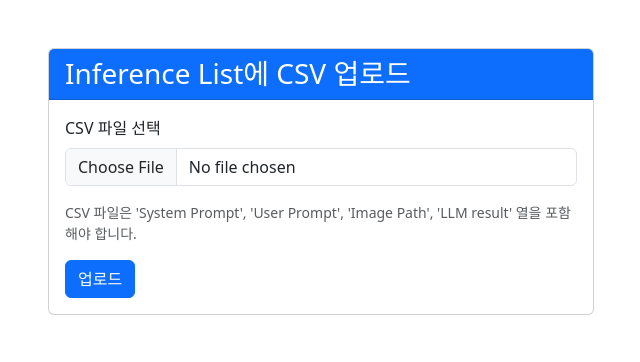
After one commit to aceail/llm_env, a Django app: page /inference/upload_csv/ in a window 1280 px wide. The commit adds this page. Shown: the top 362 px of the page, without its empty margins (319-959 px from the left). Run offline with Django 5.2, Linux system fonts and the light colour scheme.

Commit message:
csv upload

```diff
--- a/llm_env/evaluation/templates/evaluation/evaluation.html
+++ b/llm_env/evaluation/templates/evaluation/evaluation.html
@@ -42,7 +42,7 @@
             {% if user.is_authenticated %}
                 <span class="me-3">Welcome, {{ user.username }}!</span>
                 <a href="{% url 'inference_form' %}" class="btn btn-secondary">Inference Page</a>
-                <a href="{% url 'logout' %}" class="btn btn-danger">Logout</a>
+                <a href="{% url 'upload_csv' %}" class="btn btn-info">Upload CSV</a> <a href="{% url 'logout' %}" class="btn btn-danger">Logout</a>
             {% endif %}
         </div>
     </header>
--- /dev/null
+++ b/llm_env/inference/templates/inference/upload_csv.html
@@ -0,0 +1,37 @@
+<!DOCTYPE html>
+<html lang="ko">
+<head>
+    <meta charset="UTF-8">
+    <title>CSV 업로드</title>
+    <link href="https://cdn.jsdelivr.net/npm/bootstrap@5.3.3/dist/css/bootstrap.min.css" rel="stylesheet">
+</head>
+<body>
+<div class="container py-5">
+    <div class="row justify-content-center">
+        <div class="col-md-6">
+            <div class="card">
+                <div class="card-header bg-primary text-white">
+                    <h1 class="h3 mb-0">Inference List에 CSV 업로드</h1>
+                </div>
+                <div class="card-body">
+                    {% if error %}
+                        <div class="alert alert-danger">{{ error }}</div>
+                    {% endif %}
+                    <form method="post" enctype="multipart/form-data">
+                        {% csrf_token %}
+                        <div class="mb-3">
+                            <label for="csv_file" class="form-label">CSV 파일 선택</label>
+                            <input class="form-control" type="file" id="csv_file" name="csv_file" accept=".csv">
+                        </div>
+                        <p class="form-text text-muted">
+                            CSV 파일은 'System Prompt', 'User Prompt', 'Image Path', 'LLM result' 열을 포함해야 합니다.
+                        </p>
+                        <button type="submit" class="btn btn-primary">업로드</button>
+                    </form>
+                </div>
+            </div>
+        </div>
+    </div>
+</div>
+</body>
+</html>
--- a/llm_env/inference/urls.py
+++ b/llm_env/inference/urls.py
@@ -6,4 +6,5 @@ from . import views
 urlpatterns = [
     # views.inference_form 을 views.InferenceView.as_view() 로 변경
     path('', views.InferenceView.as_view(), name='inference_form'),
+    path('upload_csv/', views.UploadCsvView.as_view(), name='upload_csv'), # 이 부분을 추가해주세요.
 ]
--- a/llm_env/inference/views.py
+++ b/llm_env/inference/views.py
@@ -1,6 +1,46 @@
-from django.shortcuts import render
+# llm_env/inference/views.py
+
+from django.shortcuts import render, redirect # redirect 추가
 from django.views import View
 import re
+import csv  # 추가
+import json # 추가
+from .models import InferenceResult # 추가
+
+
+class UploadCsvView(View):
+    def get(self, request, *args, **kwargs):
+        return render(request, 'inference/upload_csv.html')
+
+    def post(self, request, *args, **kwargs):
+        csv_file = request.FILES.get('csv_file')
+        if not csv_file or not csv_file.name.endswith('.csv'):
+            return render(request, 'inference/upload_csv.html', {'error': '올바른 CSV 파일을 업로드해주세요.'})
+
+        try:
+            # UTF-8로 디코딩하여 텍스트를 처리합니다.
+            reader = csv.DictReader(csv_file.read().decode('utf-8').splitlines())
+            for row in reader:
+                # 'Image Path'는 쉼표로 구분된 URL 목록일 수 있으므로 파싱합니다.
+                image_urls = [url.strip() for url in row.get('Image Path', '').split(',') if url.strip()]
+
+                # 'LLM result'는 JSON 문자열일 가능성이 높으므로 파싱합니다.
+                try:
+                    llm_output = json.loads(row.get('LLM result', '{}'))
+                except json.JSONDecodeError:
+                    llm_output = {'error': '잘못된 형식의 LLM result JSON입니다.'}
+
+                InferenceResult.objects.create(
+                    system_prompt=row.get('System Prompt', ''),
+                    user_prompt=row.get('User Prompt', ''),
+                    image_urls=image_urls,
+                    llm_output=llm_output,
+                )
+        except Exception as e:
+            return render(request, 'inference/upload_csv.html', {'error': f'파일 처리 중 오류 발생: {e}'})
+
+        return redirect('evaluation')
+
 
 class InferenceView(View):
     def get(self, request, *args, **kwargs):
```
Also changed, not shown: llm_env/db.sqlite3.
